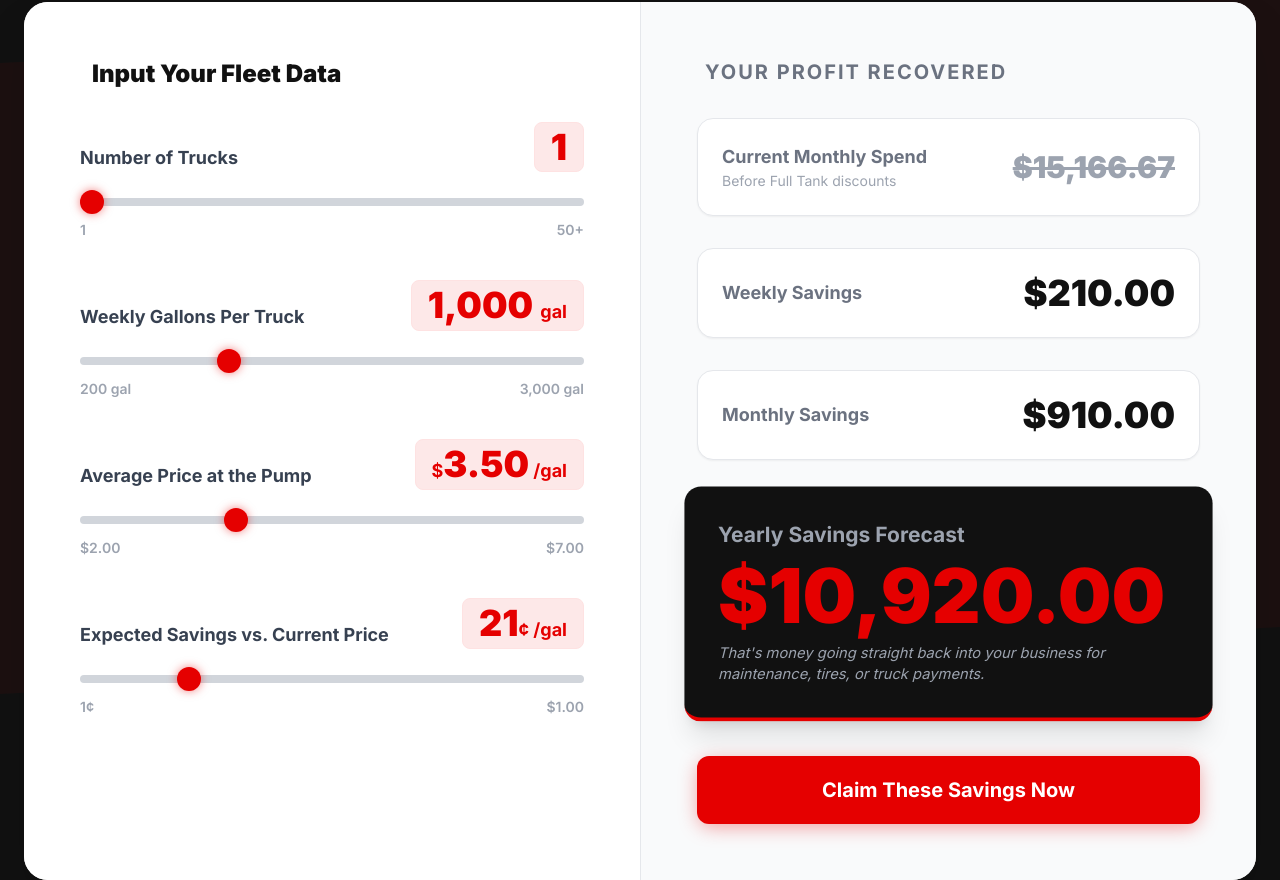
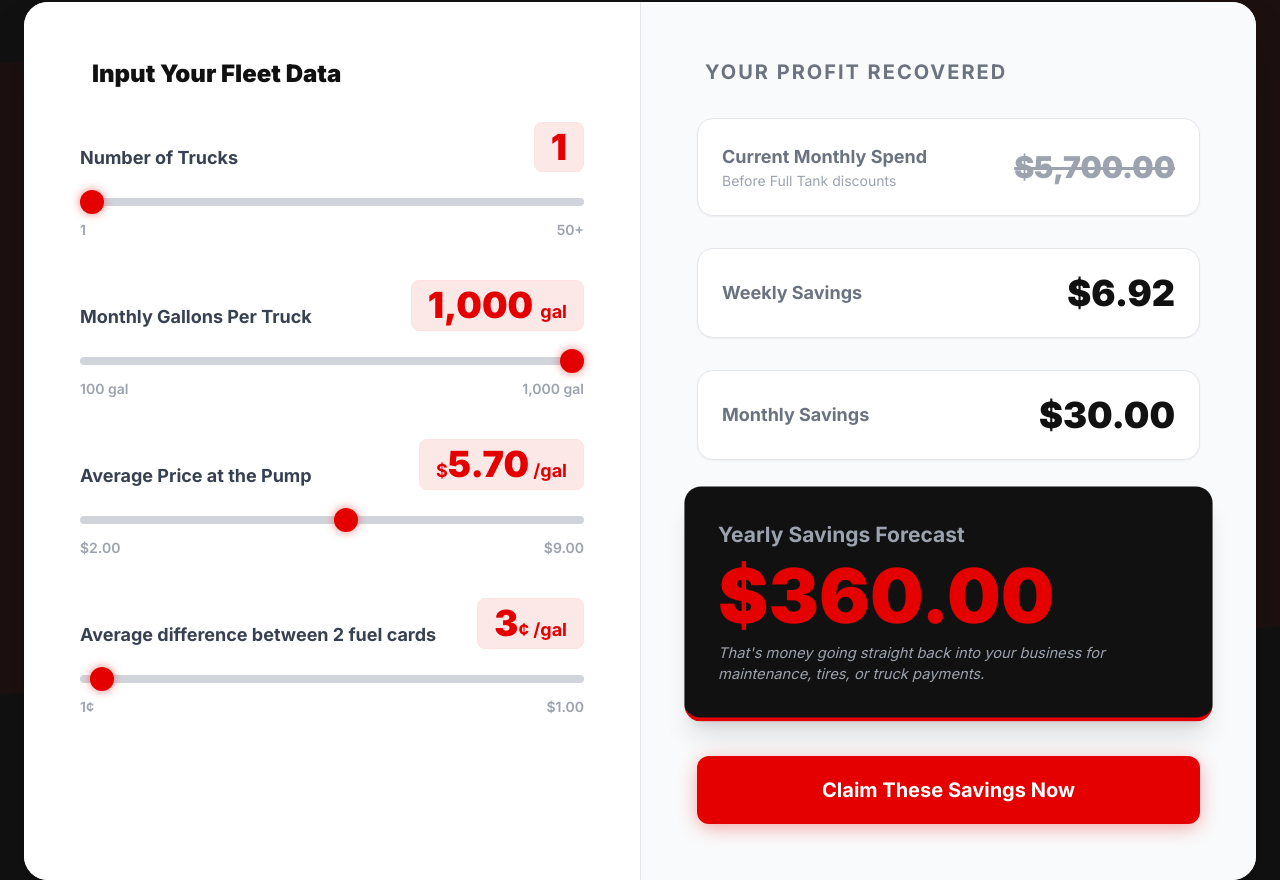
Before and after one commit to fulltankfuelcard/Onboarding, a plain HTML site: page choosefuelcard/index.html.html in a window 1280 px wide. Shown: the part 3594-4474 px from the top of the page. Drawn offline with nearby package versions, Linux system fonts and the light colour scheme; some icons are missing.

Commit message:
Add files via upload

```diff
--- a/choosefuelcard/index.html.html
+++ b/choosefuelcard/index.html.html
@@ -74,15 +74,6 @@
         }
         input[type=range]:focus {
             outline: none;
-        }
-
-        /* Hide iframe scrollbar but allow scrolling */
-        .no-scrollbar::-webkit-scrollbar {
-            display: none;
-        }
-        .no-scrollbar {
-            -ms-overflow-style: none;  /* IE and Edge */
-            scrollbar-width: none;  /* Firefox */
         }
     </style>
 </head>
@@ -403,18 +394,18 @@
                             </div>
                         </div>
 
-                        <!-- Weekly Gallons -->
+                        <!-- Monthly Gallons -->
                         <div>
                             <div class="flex flex-col sm:flex-row sm:justify-between items-start sm:items-end mb-4 gap-2">
-                                <label class="font-bold text-gray-700 text-sm sm:text-lg">Weekly Gallons Per Truck</label>
+                                <label class="font-bold text-gray-700 text-sm sm:text-lg">Monthly Gallons Per Truck</label>
                                 <div class="text-2xl sm:text-4xl font-black text-ft-red bg-ft-pink px-3 sm:px-4 py-1 rounded-lg border border-red-100 text-right w-full sm:w-auto">
                                     <span id="val-gallons">1000</span> <span class="text-sm sm:text-lg text-ft-red font-bold">gal</span>
                                 </div>
                             </div>
-                            <input type="range" id="input-gallons" min="200" max="3000" value="1000" step="50">
+                            <input type="range" id="input-gallons" min="100" max="1000" value="1000" step="50">
                             <div class="flex justify-between text-xs sm:text-sm text-gray-400 mt-2 font-semibold">
-                                <span>200 gal</span>
-                                <span>3,000 gal</span>
+                                <span>100 gal</span>
+                                <span>1,000 gal</span>
                             </div>
                         </div>
 
@@ -423,25 +414,26 @@
                             <div class="flex flex-col sm:flex-row sm:justify-between items-start sm:items-end mb-4 gap-2">
                                 <label class="font-bold text-gray-700 text-sm sm:text-lg">Average Price at the Pump</label>
                                 <div class="text-2xl sm:text-4xl font-black text-ft-red bg-ft-pink px-3 sm:px-4 py-1 rounded-lg border border-red-100 text-right w-full sm:w-auto">
-                                    <span class="text-sm sm:text-lg text-ft-red font-bold">$</span><span id="val-price">3.50</span><span class="text-sm sm:text-lg text-ft-red font-bold"> /gal</span>
+                                    <span class="text-sm sm:text-lg text-ft-red font-bold">$</span><span id="val-price">5.70</span><span class="text-sm sm:text-lg text-ft-red font-bold"> /gal</span>
                                 </div>
                             </div>
-                            <input type="range" id="input-price" min="2.00" max="7.00" value="3.50" step="0.05">
+                            <!-- Max set to $9.00 -->
+                            <input type="range" id="input-price" min="2.00" max="9.00" value="5.70" step="0.05">
                             <div class="flex justify-between text-xs sm:text-sm text-gray-400 mt-2 font-semibold">
                                 <span>$2.00</span>
-                                <span>$7.00</span>
+                                <span>$9.00</span>
                             </div>
                         </div>
 
                         <!-- Discount Cents -->
                         <div>
                             <div class="flex flex-col sm:flex-row sm:justify-between items-start sm:items-end mb-4 gap-2">
-                                <label class="font-bold text-gray-700 text-sm sm:text-lg">Expected Savings vs. Current Price</label>
+                                <label class="font-bold text-gray-700 text-sm sm:text-lg">Average difference between 2 fuel cards</label>
                                 <div class="text-2xl sm:text-4xl font-black text-ft-red bg-ft-pink px-3 sm:px-4 py-1 rounded-lg border border-red-100 text-right w-full sm:w-auto">
-                                    <span id="val-cents">21</span><span class="text-sm sm:text-lg text-ft-red font-bold">¢ /gal</span>
+                                    <span id="val-cents">3</span><span class="text-sm sm:text-lg text-ft-red font-bold">¢ /gal</span>
                                 </div>
                             </div>
-                            <input type="range" id="input-cents" min="1" max="100" value="21" step="1">
+                            <input type="range" id="input-cents" min="1" max="100" value="3" step="1">
                             <div class="flex justify-between text-xs sm:text-sm text-gray-400 mt-2 font-semibold">
                                 <span>1¢</span>
                                 <span>$1.00</span>
@@ -462,23 +454,23 @@
                                 <p class="text-gray-500 font-bold text-base sm:text-lg">Current Monthly Spend</p>
                                 <p class="text-xs sm:text-sm text-gray-400">Before Full Tank discounts</p>
                             </div>
-                            <p class="text-2xl sm:text-3xl font-black text-gray-400 line-through" id="out-spend-monthly">$15,166.67</p>
+                            <p class="text-2xl sm:text-3xl font-black text-gray-400 line-through" id="out-spend-monthly">$11,400.00</p>
                         </div>
 
                         <div class="bg-white p-4 sm:p-6 rounded-2xl border border-gray-200 shadow-sm flex justify-between items-center gap-2">
                             <p class="text-gray-500 font-bold text-sm sm:text-lg">Weekly Savings</p>
-                            <p class="text-xl sm:text-4xl font-black text-ft-black break-all text-right" id="out-weekly">$210.00</p>
+                            <p class="text-xl sm:text-4xl font-black text-ft-black break-all text-right" id="out-weekly">$13.85</p>
                         </div>
 
                         <div class="bg-white p-4 sm:p-6 rounded-2xl border border-gray-200 shadow-sm flex justify-between items-center gap-2">
                             <p class="text-gray-500 font-bold text-sm sm:text-lg">Monthly Savings</p>
-                            <p class="text-xl sm:text-4xl font-black text-ft-black break-all text-right" id="out-monthly">$910.00</p>
+                            <p class="text-xl sm:text-4xl font-black text-ft-black break-all text-right" id="out-monthly">$60.00</p>
                         </div>
 
                         <!-- Transform scale disabled on small mobile screens to prevent overflow -->
                         <div class="bg-ft-black p-6 sm:p-8 rounded-2xl shadow-xl transform md:scale-105 border-b-4 border-ft-red">
                             <p class="text-gray-400 font-bold text-base sm:text-xl mb-1 sm:mb-2">Yearly Savings Forecast</p>
-                            <p class="text-4xl sm:text-6xl lg:text-7xl font-black text-ft-red mb-2 break-words" id="out-yearly">$10,920.00</p>
+                            <p class="text-4xl sm:text-6xl lg:text-7xl font-black text-ft-red mb-2 break-words" id="out-yearly">$720.00</p>
                             <p class="text-gray-400 italic text-xs sm:text-sm">That's money going straight back into your business for maintenance, tires, or truck payments.</p>
                         </div>
                     </div>
@@ -514,13 +506,15 @@
                 </div>
             </div>
 
-            <div class="bg-ft-black rounded-3xl p-2 shadow-2xl relative overflow-hidden border border-gray-800">
-                <!-- Iframe for fuel map -->
-                <div class="w-full h-[600px] bg-gray-900 rounded-2xl overflow-hidden relative z-10">
+            <!-- Responsive Iframe Container -->
+            <div class="bg-ft-black rounded-3xl p-2 shadow-2xl relative overflow-hidden border border-gray-800 w-full">
+                <!-- Adaptive heights based on breakpoint -->
+                <div class="w-full h-[400px] sm:h-[500px] md:h-[600px] bg-gray-900 rounded-2xl overflow-hidden relative z-10">
                     <iframe
                         src="https://fulltank.us/fuel-stations"
-                        class="w-full h-full border-0 no-scrollbar"
-                        title="Full Tank Fuel Map">
+                        class="w-full h-full border-0"
+                        title="Full Tank Fuel Map"
+                        style="min-height: 100%;">
                     </iframe>
                 </div>
             </div>
@@ -721,27 +715,30 @@
             // Calculate function
             function calculateSavings() {
                 const trucks = parseInt(inputTrucks.value);
-                const gallons = parseInt(inputGallons.value);
+                const monthlyGallons = parseInt(inputGallons.value);
                 const cents = parseInt(inputCents.value);
                 const price = parseFloat(inputPrice.value);
 
                 // Update display values for range inputs
                 valTrucks.textContent = trucks;
-                valGallons.textContent = gallons.toLocaleString();
+                valGallons.textContent = monthlyGallons.toLocaleString();
                 valCents.textContent = cents;
                 valPrice.textContent = price.toFixed(2);
 
-                // Calculation logic
+                // Calculation logic based on MONTHLY gallons
+                // Total monthly gallons
+                const totalMonthlyGallons = trucks * monthlyGallons;
+
                 // Baseline spend
-                const weeklySpend = trucks * gallons * price;
-                const monthlySpend = (weeklySpend * 52) / 12;
+                const monthlySpend = totalMonthlyGallons * price;
 
-                // Weekly Savings = trucks * gallons per truck * (cents / 100)
-                const weeklySavings = trucks * gallons * (cents / 100);
+                // Savings Calculation
+                const savingsPerGallon = cents / 100;
+                const monthlySavings = totalMonthlyGallons * savingsPerGallon;
 
-                // standard industry calculation uses 52 weeks / 12 months for accuracy
-                const yearlySavings = weeklySavings * 52;
-                const monthlySavings = yearlySavings / 12;
+                // Conversions
+                const yearlySavings = monthlySavings * 12;
+                const weeklySavings = yearlySavings / 52;
 
                 // Update outputs
                 outSpendMonthly.textContent = currencyFormatter.format(monthlySpend);
```
